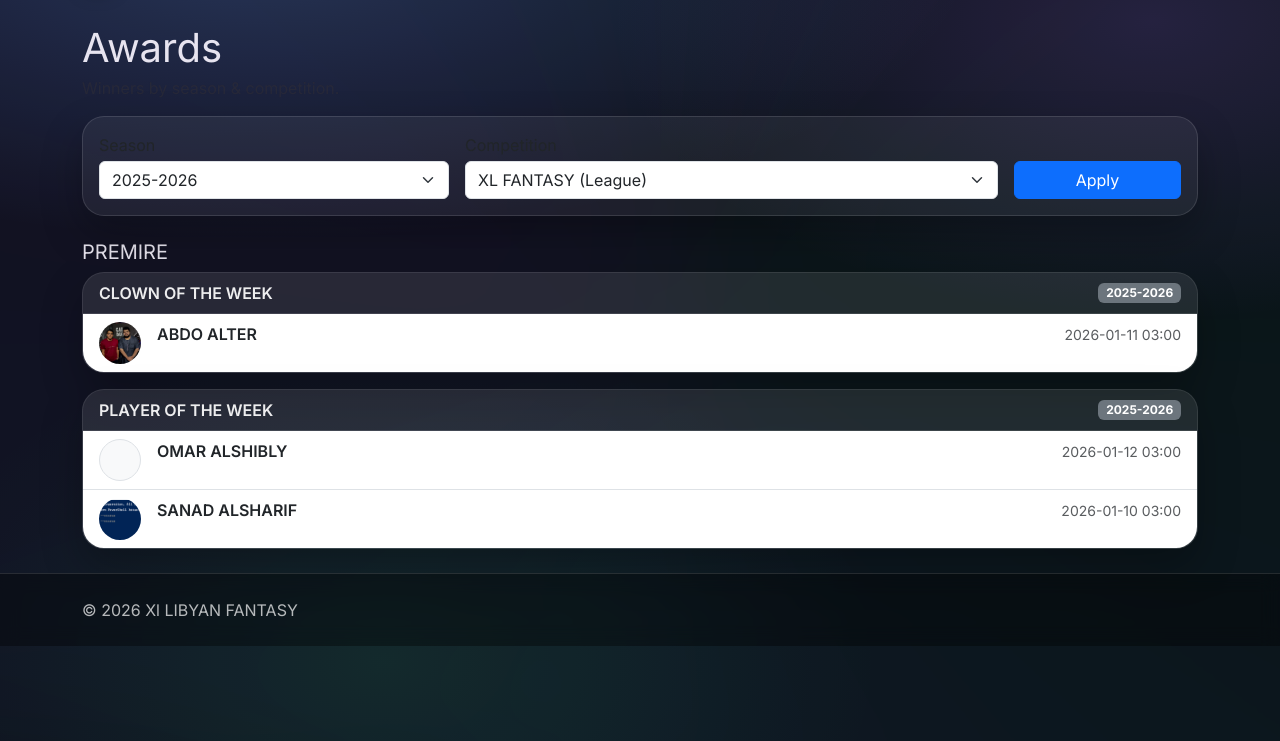
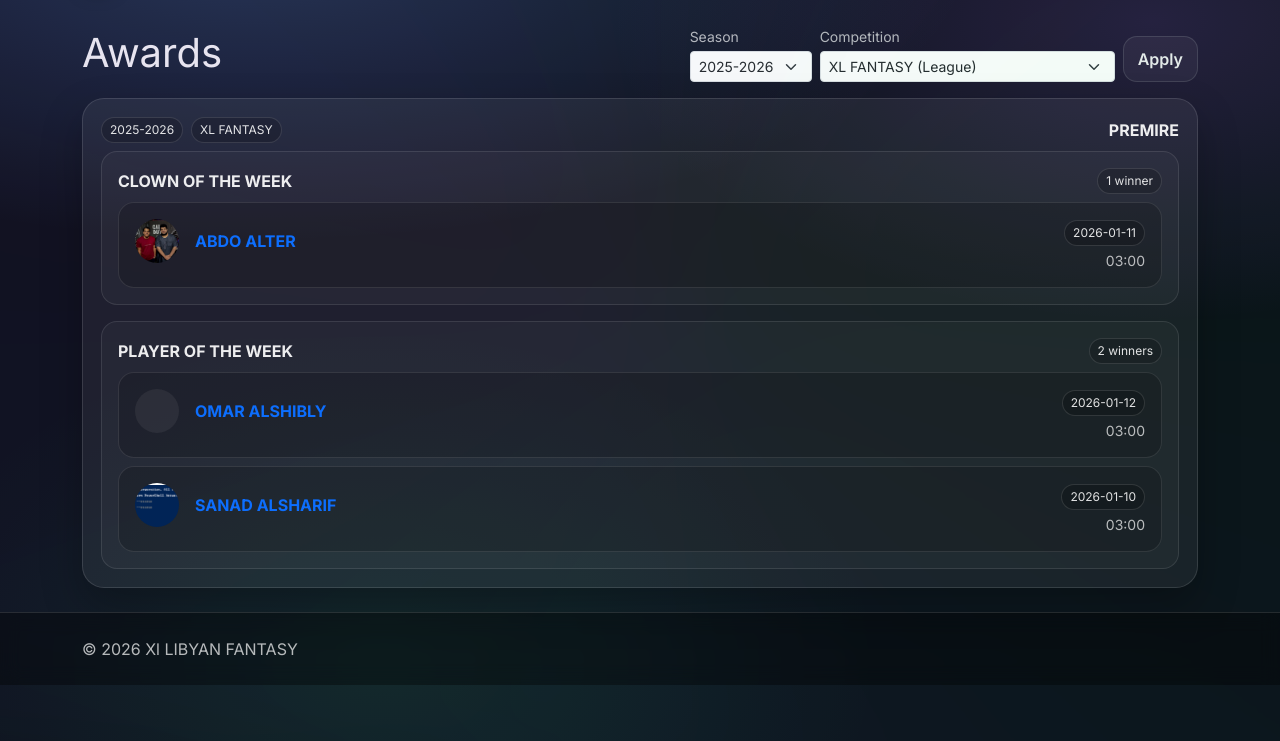
Before and after one commit to sanadalsharif6-jpg/league-site, a Django app: page /awards/ in a window 1280 px wide. Shown: the part 59-800 px from the top of the page. Run offline with Django 5.2, Linux system fonts and the light colour scheme; data comes from the database, SQL or seed files in the repository.

Commit message:
Update awards/transfers/hall of fame UI

```diff
--- a/league/templates/league/awards.html
+++ b/league/templates/league/awards.html
@@ -1,30 +1,24 @@
 {% extends "league/base.html" %}
 {% load dict_extras %}
+
 {% block title %}Awards | Xl LIBYAN FANTASY{% endblock %}
 
 {% block content %}
-<div class="d-flex flex-wrap align-items-end justify-content-between gap-3 mb-3">
+  <div class="d-flex flex-column flex-lg-row align-items-start align-items-lg-center justify-content-between gap-2 mb-3">
+    <h1 class="m-0">Awards</h1>
+    <form method="get" class="d-flex flex-wrap align-items-end gap-2">
       <div>
-    <h1 class="mb-1">Awards</h1>
-    <div class="text-muted">Winners by season & competition.</div>
-  </div>
-</div>
-
-<div class="card xl-card mb-4">
-  <div class="card-body">
-    <form method="get" class="row g-3 align-items-end">
-      <div class="col-12 col-md-4">
-        <label class="form-label mb-1">Season</label>
-        <select name="season" class="form-select">
+        <label class="form-label mb-1 small muted">Season</label>
+        <select class="form-select form-select-sm" name="season">
           {% for s in seasons %}
             <option value="{{ s.id }}" {% if s.id == active_season.id %}selected{% endif %}>{{ s.name }}</option>
           {% endfor %}
         </select>
       </div>
 
-      <div class="col-12 col-md-6">
-        <label class="form-label mb-1">Competition</label>
-        <select name="competition" class="form-select">
+      <div>
+        <label class="form-label mb-1 small muted">Competition</label>
+        <select class="form-select form-select-sm" name="competition">
           {% for c in competitions %}
             <option value="{{ c.id }}" {% if c.id == active_competition.id %}selected{% endif %}>
               {{ c.name }} ({{ c.get_comp_type_display }})
@@ -33,91 +27,98 @@
         </select>
       </div>
 
-      <div class="col-12 col-md-2 d-grid">
-        <button type="submit" class="btn btn-primary">Apply</button>
+      <button type="submit" class="xl-btn xl-btn--ghost">Apply</button>
+    </form>
   </div>
-    </form>
+
+  {% if blocks %}
+    <div class="d-flex flex-column gap-3">
+      {% for b in blocks %}
+        <div class="xl-card">
+          <div class="xl-card__body">
+            <div class="d-flex flex-wrap align-items-center justify-content-between gap-2 mb-2">
+              <div class="d-flex align-items-center gap-2">
+                <span class="xl-chip">{{ active_season.name }}</span>
+                <span class="xl-chip">{{ active_competition.name }}</span>
+              </div>
+              <div class="fw-bold">
+                {% if b.division %}{{ b.division.name }}{% else %}General{% endif %}
               </div>
             </div>
 
-{% if blocks %}
-  {% for b in blocks %}
-    <div class="d-flex align-items-center justify-content-between mb-2 mt-4">
-      <h2 class="h5 mb-0">
-        {% if b.division %}{{ b.division.name }}{% else %}General{% endif %}
-      </h2>
-    </div>
-
+            <div class="d-flex flex-column gap-3">
               {% for t in b.types %}
-      <div class="card xl-card mb-3">
-        <div class="card-header d-flex align-items-center justify-content-between">
-          <div class="fw-semibold">{{ t.name }}</div>
-          <span class="badge text-bg-secondary">{{ active_season.name }}</span>
+                <div class="border rounded-4 p-3" style="border-color: rgba(255,255,255,.10)!important; background: rgba(255,255,255,.03);">
+                  <div class="d-flex align-items-center justify-content-between gap-2 mb-2">
+                    <div class="fw-bold">{{ t.name }}</div>
+                    {% with items=b.grouped|get_item:t %}
+                      {% if items %}<span class="xl-chip">{{ items|length }} winner{{ items|length|pluralize }}</span>{% endif %}
+                    {% endwith %}
                   </div>
 
                   {% with items=b.grouped|get_item:t %}
                     {% if items %}
-            <div class="list-group list-group-flush">
+                      <div class="d-flex flex-column gap-2">
                         {% for a in items %}
-                <div class="list-group-item">
-                  <div class="d-flex gap-3">
-                    <div class="flex-shrink-0">
+                          <a class="text-decoration-none" href="{% if a.player %}{% url 'league:player_detail' a.player.id %}{% elif a.team %}{% url 'league:team_detail' a.team.id %}{% else %}#{% endif %}">
+                            <div class="d-flex align-items-start justify-content-between gap-3 p-3 rounded-4" style="border:1px solid rgba(255,255,255,.10); background: rgba(0,0,0,.18);">
+                              <div class="d-flex align-items-center gap-3">
                                 {% if a.player and a.player.photo %}
-                        <img src="{{ a.player.photo.url }}" alt="{{ a.player.name }}" class="rounded-circle" style="width:42px;height:42px;object-fit:cover;">
+                                  <img src="{{ a.player.photo|media_src }}" alt="{{ a.player.name }}" style="width:44px;height:44px;border-radius:50%;object-fit:cover;" />
                                 {% elif a.team and a.team.logo %}
-                        <img src="{{ a.team.logo.url }}" alt="{{ a.team.name }}" class="rounded-circle" style="width:42px;height:42px;object-fit:cover;">
+                                  <img src="{{ a.team.logo|media_src }}" alt="{{ a.team.name }}" style="width:44px;height:44px;border-radius:14px;object-fit:contain; background: rgba(255,255,255,.04); padding:6px;" />
                                 {% else %}
-                        <div class="rounded-circle bg-body-tertiary border" style="width:42px;height:42px;"></div>
+                                  <div style="width:44px;height:44px;border-radius:50%; background: rgba(255,255,255,.06);"></div>
+                                {% endif %}
+
+                                <div>
+                                  <div class="fw-bold">
+                                    {% if a.player %}{{ a.player.name }}{% else %}{{ a.team.name }}{% endif %}
+                                  </div>
+                                  <div class="muted small d-flex flex-wrap align-items-center gap-2">
+                                    {% if a.team %}
+                                      {% if a.team.logo %}
+                                        <img src="{{ a.team.logo|media_src }}" alt="{{ a.team.name }} logo" style="width:18px;height:18px;object-fit:contain;" />
+                                      {% endif %}
+                                      <span>{{ a.team.name }}</span>
+                                    {% endif %}
+
+                                    {% if a.opponent_team or a.opponent_player %}
+                                      <span class="xl-chip">vs</span>
+                                      {% if a.opponent_player %}<span>{{ a.opponent_player.name }}</span>{% endif %}
+                                      {% if a.opponent_team %}<span>({{ a.opponent_team.name }})</span>{% endif %}
                                     {% endif %}
                                   </div>
 
-                    <div class="flex-grow-1">
-                      <div class="d-flex flex-wrap align-items-center gap-2">
-                        <div class="fw-semibold">
-                          {% if a.player %}{{ a.player.name }}{% else %}{{ a.team.name }}{% endif %}
+                                  {% if a.fixture %}
+                                    <div class="muted small mt-1">Match: {{ a.fixture.home_team.name }} vs {{ a.fixture.away_team.name }}</div>
+                                  {% endif %}
+                                  {% if a.note %}
+                                    <div class="muted small mt-1">{{ a.note }}</div>
+                                  {% endif %}
+                                </div>
                               </div>
 
-                        {% if a.team %}
-                          <span class="text-muted">•</span>
-                          <span class="d-inline-flex align-items-center gap-2">
-                            {% if a.team.logo %}
-                              <img src="{{ a.team.logo.url }}" alt="{{ a.team.name }} logo" style="width:18px;height:18px;object-fit:contain;">
+                              <div class="text-end">
+                                <div class="xl-chip">{{ a.awarded_at|date:"Y-m-d" }}</div>
+                                <div class="muted small mt-1">{{ a.awarded_at|date:"H:i" }}</div>
+                              </div>
+                            </div>
+                          </a>
+                        {% endfor %}
+                      </div>
+                    {% else %}
+                      <div class="muted">No winners yet.</div>
                     {% endif %}
-                            <span class="text-muted">{{ a.team.name }}</span>
-                          </span>
-                        {% endif %}
-
-                        <span class="ms-auto small text-muted">{{ a.awarded_at|date:"Y-m-d H:i" }}</span>
+                  {% endwith %}
                 </div>
-
-                      <div class="small text-muted mt-1">
-                        {% if a.opponent_team or a.opponent_player %}
-                          vs
-                          {% if a.opponent_player %}{{ a.opponent_player.name }}{% endif %}
-                          {% if a.opponent_team %} ({{ a.opponent_team.name }}){% endif %}
-                        {% endif %}
-                        {% if a.fixture %}
-                          {% if a.opponent_team or a.opponent_player %} — {% endif %}
-                          Match: {{ a.fixture.home_team.name }} vs {{ a.fixture.away_team.name }}
-                        {% endif %}
-                      </div>
-
-                      {% if a.note %}
-                        <div class="mt-2 small">{{ a.note }}</div>
-                      {% endif %}
+              {% endfor %}
             </div>
           </div>
         </div>
       {% endfor %}
     </div>
   {% else %}
-            <div class="card-body text-muted">No winners yet.</div>
-          {% endif %}
-        {% endwith %}
-      </div>
-    {% endfor %}
-  {% endfor %}
-{% else %}
-  <div class="alert alert-secondary">No awards yet.</div>
+    <div class="xl-card"><div class="xl-card__body muted">No awards yet.</div></div>
   {% endif %}
 {% endblock %}
```
Also changed, not shown: league/templates/league/hall_of_fame.html (+35 -22 lines), league/templates/league/transfer.html (+67 -51 lines). Lines whose indentation alone changed are shown as unchanged.
